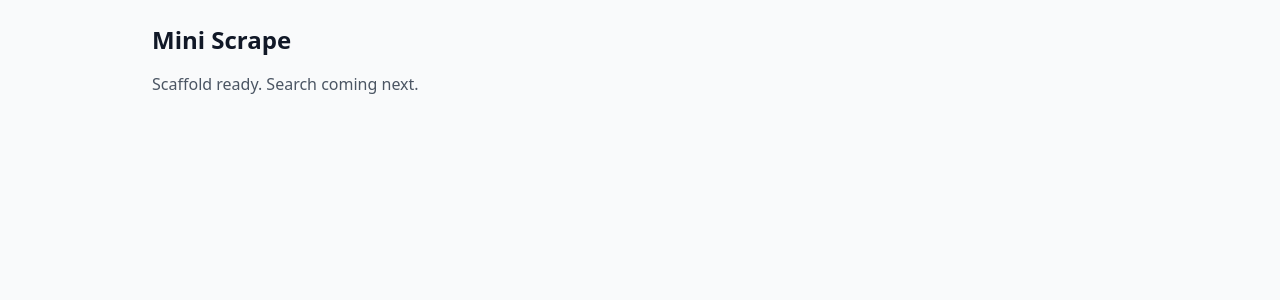
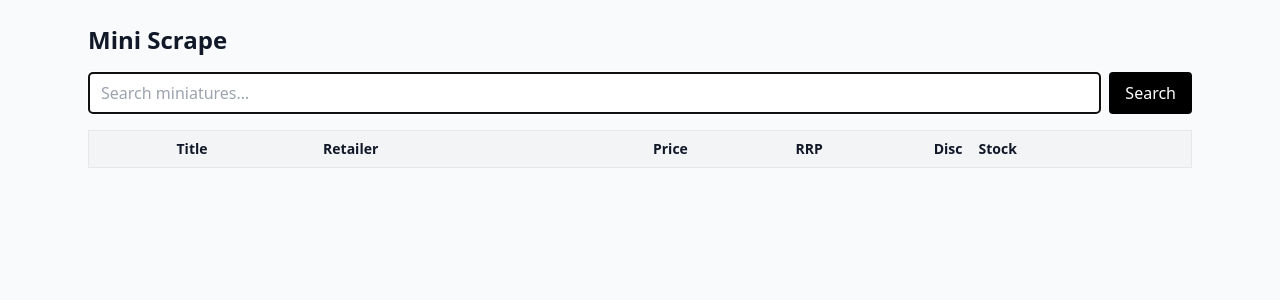
Before and after one commit to iguanaman/mini-scrape, a FastAPI app: page / in a window 1280 px wide. Shown: the top 300 px of the page. Run offline with FastAPI, Linux system fonts and the light colour scheme; lists and menus that the app fills with data are empty; some libraries are stand-ins or nearby versions.

Commit message:
step 2: goblin retailer + /search endpoint + frontend

```diff
--- a/app.py
+++ b/app.py
@@ -1,12 +1,85 @@
-from fastapi import FastAPI
-from fastapi.responses import HTMLResponse
+import asyncio
+import logging
+import sys
+import time
+from pathlib import Path
+
+import httpx
+from fastapi import FastAPI, Query
+from fastapi.responses import HTMLResponse, JSONResponse
 from fastapi.templating import Jinja2Templates
 from starlette.requests import Request
 
+from retailers import USER_AGENT
+from retailers import goblin
+
+BASE_DIR = Path(__file__).resolve().parent
+
+logging.basicConfig(
+    level=logging.DEBUG,
+    format="%(asctime)s %(levelname)s %(name)s: %(message)s",
+    handlers=[
+        logging.FileHandler(BASE_DIR / "server.txt", mode="a", encoding="utf-8"),
+        logging.StreamHandler(sys.stdout),
+    ],
+    force=True,
+)
+log = logging.getLogger("mini-scrape")
+
 app = FastAPI()
-templates = Jinja2Templates(directory="templates")
+templates = Jinja2Templates(directory=str(BASE_DIR / "templates"))
+
+
+@app.exception_handler(Exception)
+async def log_unhandled(request: Request, exc: Exception):
+    log.exception("Unhandled error on %s %s", request.method, request.url.path)
+    raise exc
+
+
+RETAILERS = [goblin]
+CACHE_TTL = 15 * 60
+_cache: dict[str, tuple[float, dict]] = {}
+
+
+def _sort_key(r: dict):
+    p = r.get("price")
+    return (0, p) if isinstance(p, (int, float)) else (1, 0.0)
+
+
+@app.get("/search")
+async def search(q: str = Query(..., min_length=1)):
+    key = q.strip().lower()
+    now = time.time()
+    hit = _cache.get(key)
+    if hit and now - hit[0] < CACHE_TTL:
+        payload = dict(hit[1])
+        payload["cached"] = True
+        return JSONResponse(payload)
+
+    results: list[dict] = []
+    errors: dict[str, str] = {}
+    async with httpx.AsyncClient(
+        headers={"User-Agent": USER_AGENT},
+        timeout=15,
+        follow_redirects=True,
+    ) as client:
+        outcomes = await asyncio.gather(
+            *(r.search(q, client) for r in RETAILERS),
+            return_exceptions=True,
+        )
+    for module, outcome in zip(RETAILERS, outcomes):
+        if isinstance(outcome, Exception):
+            log.exception("Retailer %s failed", module.NAME, exc_info=outcome)
+            errors[module.NAME] = f"{type(outcome).__name__}: {outcome}"
+        else:
+            results.extend(outcome)
+
+    results.sort(key=_sort_key)
+    payload = {"query": q, "cached": False, "results": results, "errors": errors}
+    _cache[key] = (now, payload)
+    return JSONResponse(payload)
 
 
 @app.get("/", response_class=HTMLResponse)
 async def index(request: Request):
-    return templates.TemplateResponse("index.html", {"request": request})
+    return templates.TemplateResponse(request, "index.html")
--- /dev/null
+++ b/retailers/__init__.py
@@ -0,0 +1,5 @@
+USER_AGENT = (
+    "Mozilla/5.0 (Windows NT 10.0; Win64; x64) "
+    "AppleWebKit/537.36 (KHTML, like Gecko) "
+    "Chrome/120.0.0.0 Safari/537.36"
+)
--- /dev/null
+++ b/retailers/goblin.py
@@ -0,0 +1,61 @@
+import httpx
+
+NAME = "Goblin Gaming"
+BASE = "https://www.goblingaming.co.uk"
+SEARCH_URL = BASE + "/search/suggest.json"
+
+
+def _to_float(v):
+    if v is None:
+        return None
+    try:
+        f = float(v)
+    except (TypeError, ValueError):
+        return None
+    # Shopify suggest.json returns prices as decimal strings in major units (e.g. "19.80").
+    return f if f > 0 else None
+
+
+def _abs_url(u: str | None) -> str | None:
+    if not u:
+        return None
+    if u.startswith("http"):
+        return u
+    if u.startswith("//"):
+        return "https:" + u
+    if u.startswith("/"):
+        return BASE + u
+    return u
+
+
+async def search(query: str, client: httpx.AsyncClient) -> list[dict]:
+    params = {
+        "q": query,
+        "resources[type]": "product",
+        "resources[limit]": "10",
+    }
+    r = await client.get(SEARCH_URL, params=params, timeout=15)
+    r.raise_for_status()
+    data = r.json()
+    products = (
+        data.get("resources", {})
+        .get("results", {})
+        .get("products", [])
+    )
+    out: list[dict] = []
+    for p in products[:10]:
+        price = _to_float(p.get("price"))
+        rrp = _to_float(p.get("compare_at_price"))
+        if rrp is not None and price is not None and rrp <= price:
+            rrp = None
+        img = (p.get("featured_image") or {}).get("url") if isinstance(p.get("featured_image"), dict) else p.get("featured_image")
+        out.append({
+            "retailer": NAME,
+            "title": p.get("title"),
+            "url": _abs_url(p.get("url")),
+            "price": price,
+            "rrp": rrp,
+            "in_stock": bool(p.get("available")),
+            "image_url": _abs_url(img),
+        })
+    return out
--- a/templates/index.html
+++ b/templates/index.html
@@ -6,9 +6,82 @@
   <script src="https://cdn.tailwindcss.com"></script>
 </head>
 <body class="bg-gray-50 text-gray-900">
-  <main class="max-w-5xl mx-auto p-6">
+  <main class="max-w-6xl mx-auto p-6">
     <h1 class="text-2xl font-semibold mb-4">Mini Scrape</h1>
-    <p class="text-gray-600">Scaffold ready. Search coming next.</p>
+
+    <form id="f" class="flex gap-2 mb-4">
+      <input id="q" name="q" type="text" autofocus
+             placeholder="Search miniatures…"
+             class="flex-1 border rounded px-3 py-2" />
+      <button class="bg-black text-white px-4 py-2 rounded">Search</button>
+    </form>
+
+    <div id="status" class="text-sm text-gray-600 mb-2"></div>
+    <div id="errors" class="text-sm text-red-700 mb-2"></div>
+
+    <div class="overflow-x-auto">
+      <table class="min-w-full text-sm bg-white border">
+        <thead class="bg-gray-100 text-left">
+          <tr>
+            <th class="p-2 w-20"></th>
+            <th class="p-2">Title</th>
+            <th class="p-2">Retailer</th>
+            <th class="p-2 text-right">Price</th>
+            <th class="p-2 text-right">RRP</th>
+            <th class="p-2 text-right">Disc</th>
+            <th class="p-2">Stock</th>
+            <th class="p-2"></th>
+          </tr>
+        </thead>
+        <tbody id="rows"></tbody>
+      </table>
+    </div>
   </main>
+
+  <script>
+    const f = document.getElementById('f');
+    const qEl = document.getElementById('q');
+    const rows = document.getElementById('rows');
+    const status = document.getElementById('status');
+    const errors = document.getElementById('errors');
+
+    const fmt = (n) => (typeof n === 'number') ? '£' + n.toFixed(2) : '';
+    const esc = (s) => (s ?? '').toString().replace(/[&<>"]/g, c => ({'&':'&amp;','<':'&lt;','>':'&gt;','"':'&quot;'}[c]));
+
+    f.addEventListener('submit', async (e) => {
+      e.preventDefault();
+      const q = qEl.value.trim();
+      if (!q) return;
+      rows.innerHTML = '';
+      errors.textContent = '';
+      status.textContent = 'Searching…';
+      try {
+        const r = await fetch('/search?q=' + encodeURIComponent(q));
+        const data = await r.json();
+        status.textContent = `${data.results.length} results${data.cached ? ' (cached)' : ''}`;
+        rows.innerHTML = data.results.map(item => {
+          const disc = (item.price && item.rrp && item.rrp > item.price)
+            ? Math.round((1 - item.price / item.rrp) * 100) + '%' : '';
+          return `<tr class="border-t">
+            <td class="p-2">${item.image_url ? `<img src="${esc(item.image_url)}" class="w-14 h-14 object-contain" />` : ''}</td>
+            <td class="p-2">${esc(item.title)}</td>
+            <td class="p-2">${esc(item.retailer)}</td>
+            <td class="p-2 text-right">${fmt(item.price)}</td>
+            <td class="p-2 text-right text-gray-500">${fmt(item.rrp)}</td>
+            <td class="p-2 text-right text-green-700">${disc}</td>
+            <td class="p-2">${item.in_stock ? '<span class="text-green-700">In</span>' : '<span class="text-gray-500">Out</span>'}</td>
+            <td class="p-2"><a class="text-blue-600 underline" target="_blank" rel="noopener" href="${esc(item.url)}">view</a></td>
+          </tr>`;
+        }).join('');
+        const errEntries = Object.entries(data.errors || {});
+        if (errEntries.length) {
+          errors.innerHTML = '<strong>Errors:</strong> ' + errEntries.map(([k,v]) => `${esc(k)}: ${esc(v)}`).join(' · ');
+        }
+      } catch (err) {
+        status.textContent = '';
+        errors.textContent = 'Request failed: ' + err;
+      }
+    });
+  </script>
 </body>
 </html>
```
Also changed, not shown: 1 other file.
